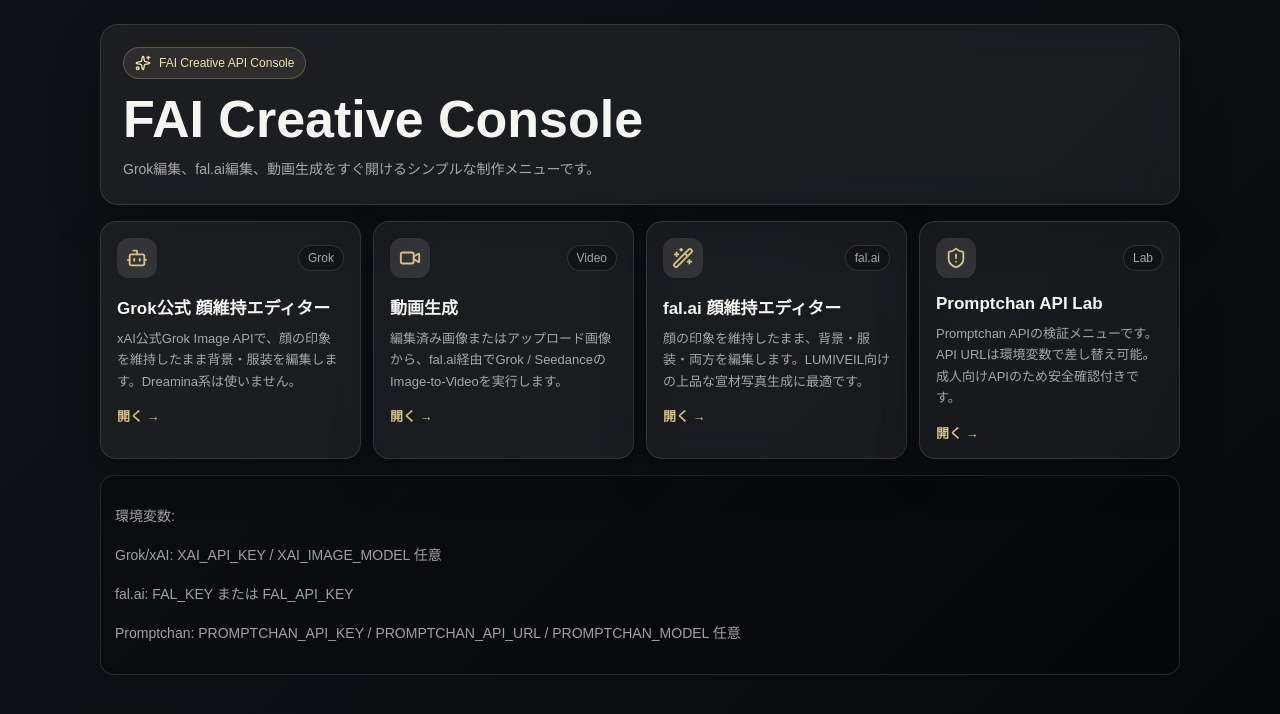
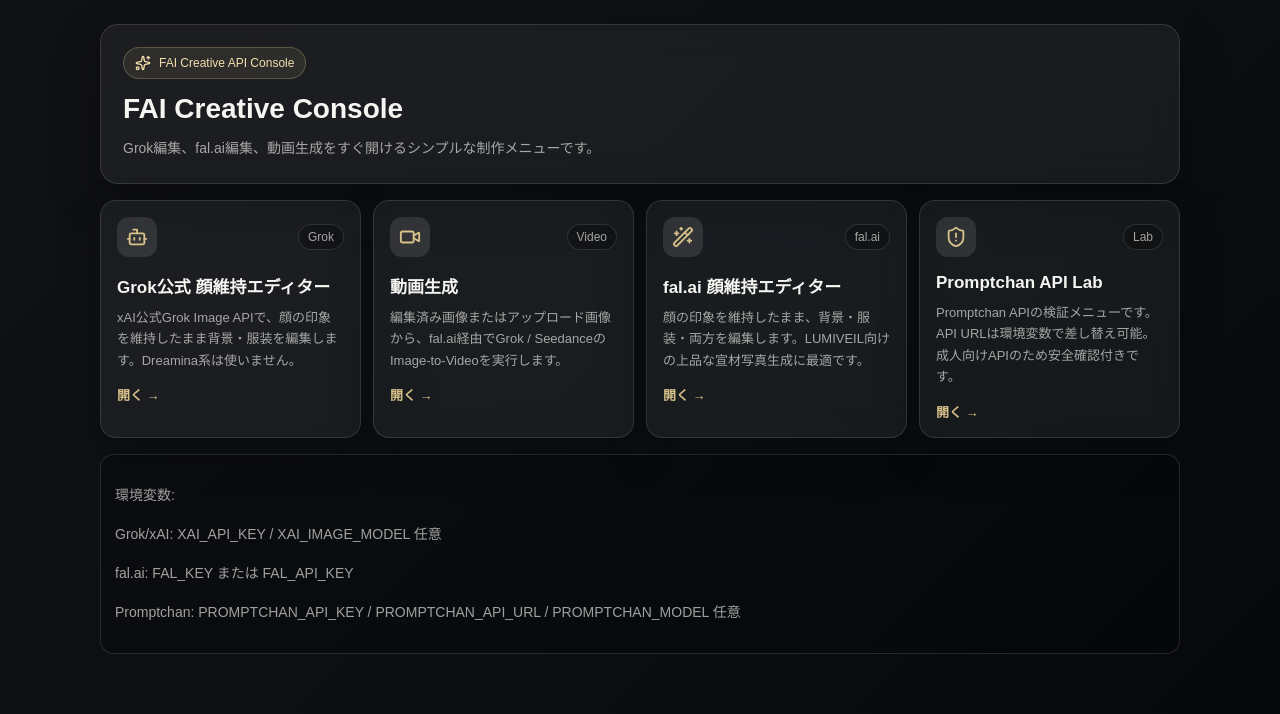
Before and after one commit to dawg2004/fai_1, a Next.js app: page / in a window 1280 px wide. Shown: the top 714 px of the page. Built offline with nearby package versions, Linux system fonts and the light colour scheme.

Commit message:
Reduce page title size

```diff
--- a/app/globals.css
+++ b/app/globals.css
@@ -66,8 +66,8 @@
 .hero h1 {
   margin: 0;
   letter-spacing: 0;
-  line-height: 1.02;
-  font-size: clamp(30px, 5vw, 52px);
+  line-height: 1.15;
+  font-size: clamp(18px, 2.8vw, 28px);
 }
 .hero p {
   color: var(--muted);
```
